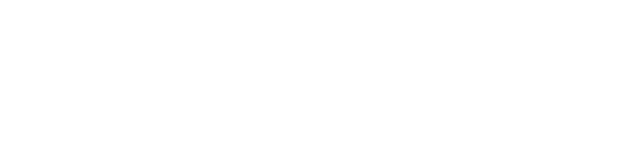
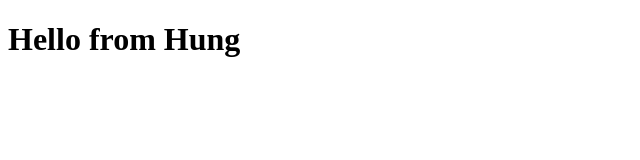
Before and after one commit to leminhhieu98py/-C4E126-true-fruit-admin, a plain HTML site: page index.html in a window 1280 px wide. Shown: the whole page, without its empty margins (0-640 px from the left). Drawn offline with Linux system fonts and the light colour scheme.

Commit message:
init dev_hung

```diff
--- a/index.html
+++ b/index.html
@@ -7,6 +7,6 @@
     <title>Admin</title>
 </head>
 <body>
-
+<h1>Hello from Hung</h1>
 </body>
 </html>
```
